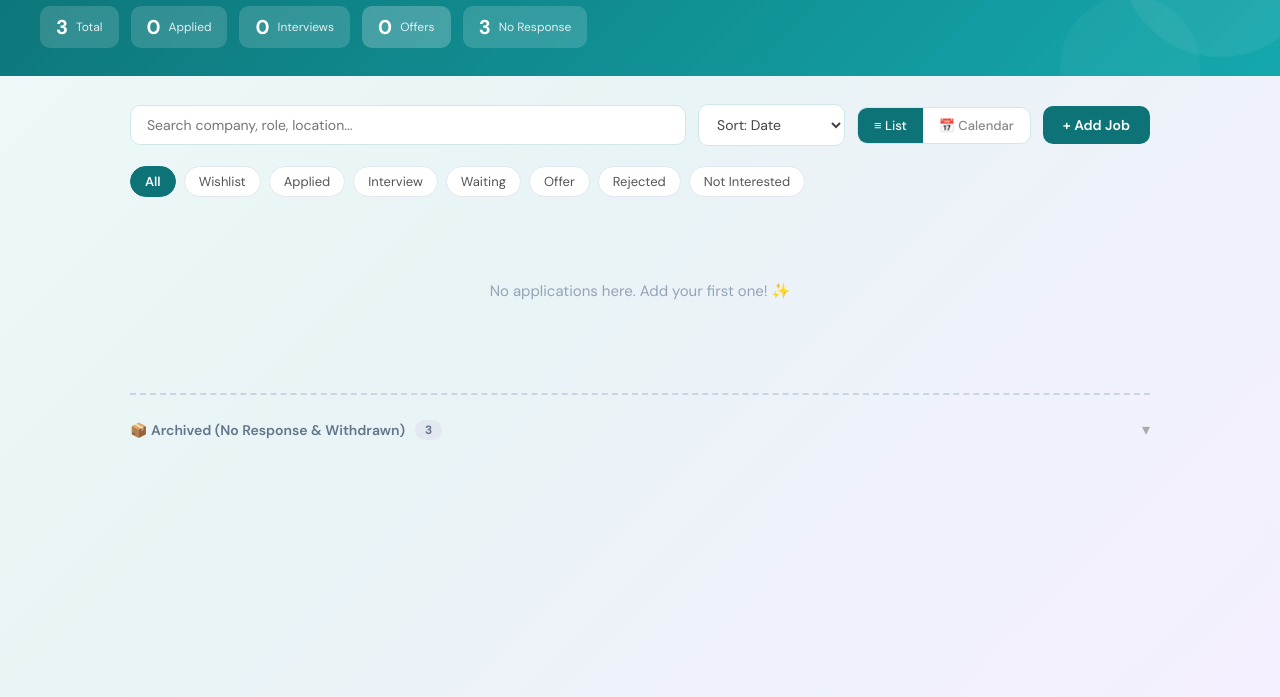
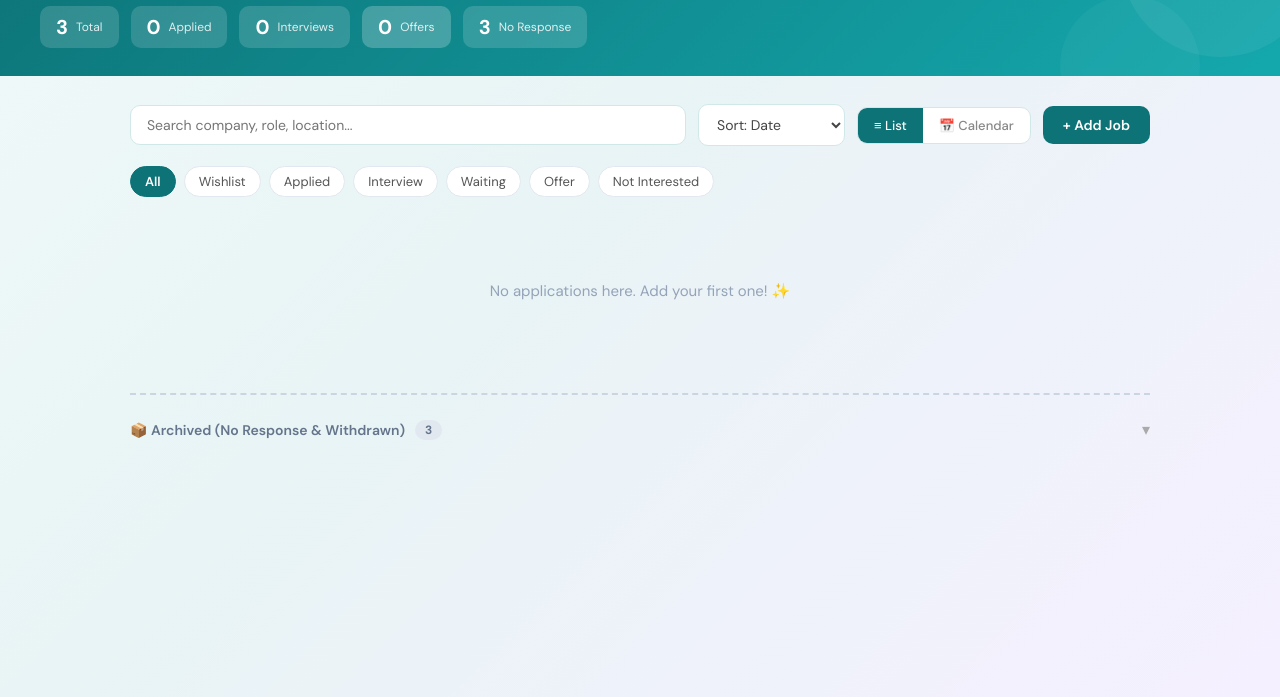
Before and after one commit to abbyigu/Job-tracker, a plain HTML site: page index.html in a window 1280 px wide. Shown: the part 103-800 px from the top of the page. Drawn offline with Linux system fonts and the light colour scheme.

Commit message:
Move Rejected to archived section

```diff
--- a/index.html
+++ b/index.html
@@ -392,8 +392,8 @@
   };
   const MONTH_NAMES = ["January","February","March","April","May","June","July","August","September","October","November","December"];
   const DAY_NAMES   = ["Sun","Mon","Tue","Wed","Thu","Fri","Sat"];
-  const HIDDEN_STATUSES = ["No Response", "Withdrawn"];
-  const MAIN_STATUSES   = ["Wishlist","Applied","Interview","Waiting","Offer","Rejected","Not Interested"];
+  const HIDDEN_STATUSES = ["No Response", "Withdrawn", "Rejected"];
+  const MAIN_STATUSES   = ["Wishlist","Applied","Interview","Waiting","Offer","Not Interested"];
   const ALL_STATUSES    = [...MAIN_STATUSES, ...HIDDEN_STATUSES];
 
   let jobs = JSON.parse(localStorage.getItem("ariel_jobs") || "null") || [
```
